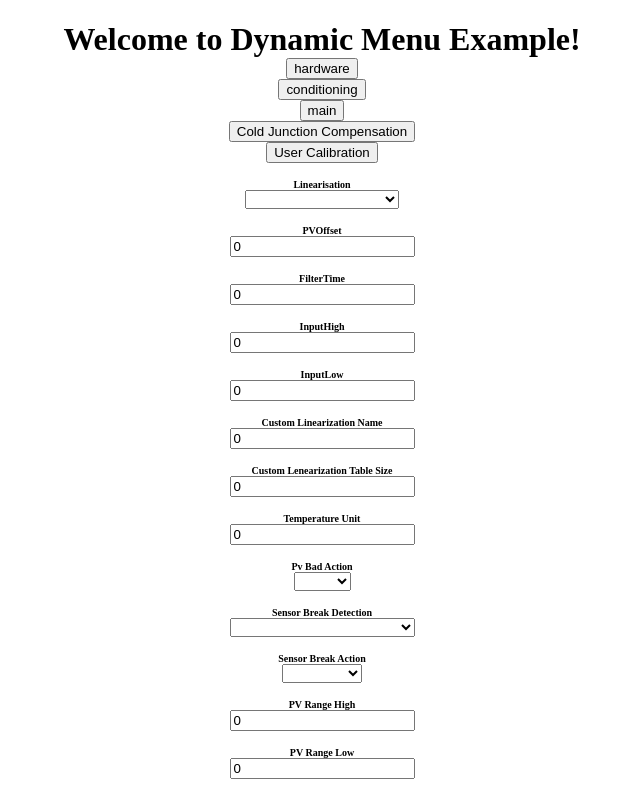
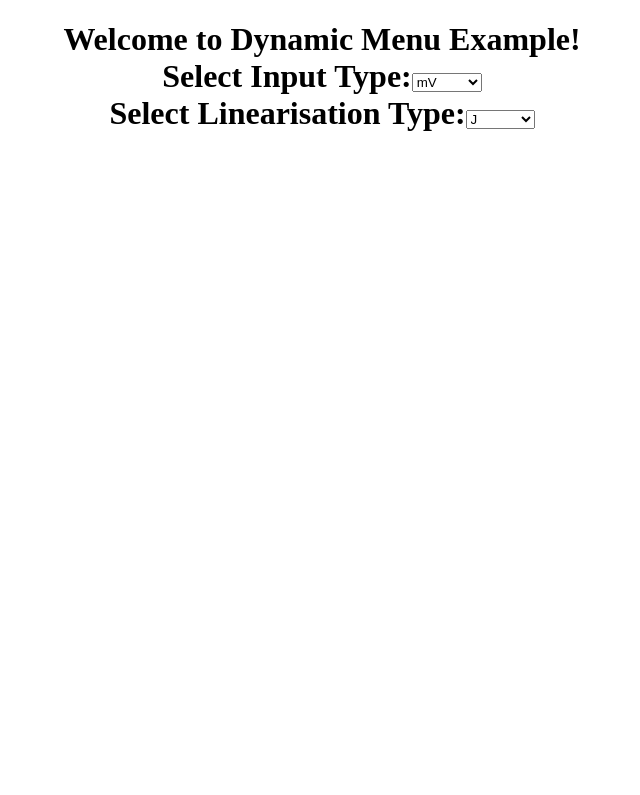
Before and after one commit to PennyTrain/typescriptpractice, an Angular app in the folder dynamic-menu/: page / in a window 1280 px wide. Shown: the top 795 px of the page, without its empty margins (318-958 px from the left). Built offline with nearby package versions, Linux system fonts and the light colour scheme.

Commit message:
Create linearization component in typescript

```diff
--- a/dynamic-menu/src/app/app.component.html
+++ b/dynamic-menu/src/app/app.component.html
@@ -2,6 +2,7 @@
   <h1>
     Welcome to Dynamic Menu Example!
     <!-- <app-menu></app-menu> -->
-    <app-availability-check></app-availability-check>
+    <!-- <app-availability-check></app-availability-check> -->
+     <app-linearization> </app-linearization>
   </h1>
 </div>
--- a/dynamic-menu/src/app/app.component.ts
+++ b/dynamic-menu/src/app/app.component.ts
@@ -2,13 +2,15 @@ import { Component } from '@angular/core';
 import { MenuComponent } from './menu/menu.component';
 import { AvailabilityCheckComponent } from './availability-check/availability-check.component';
 import { IntegratingComponent } from './integrating/integrating.component';
+import { LinearizationComponent } from './linearization/linearization.component';
 
 @Component({
   selector: 'app-root',
   standalone: true,
   imports: [MenuComponent,
     AvailabilityCheckComponent,
-    IntegratingComponent
+    IntegratingComponent,
+    LinearizationComponent
   ],
   templateUrl: './app.component.html',
   styleUrls: ['./app.component.css']
--- /dev/null
+++ b/dynamic-menu/src/app/linearization/availability-rules.ts
@@ -0,0 +1,31 @@
+type InputType = 'mV' | 'V' | 'mA' | 'Zirconia' | 'TC' | 'RTD';
+
+const inputTypes: { [key in InputType]: string[] } = {
+  mV: ['J', 'K', 'L', 'R', 'B', 'N', 'T', 'S', 'Cust_1', 'Cust_2', 'PT100', 'PT1000', 'Linear', 'Sqrt'],
+  V: ['J', 'K', 'L', 'R', 'B', 'N', 'T', 'S', 'Cust_1', 'Cust_2', 'PT100', 'PT1000', 'Linear', 'Sqrt'],
+  mA: ['J', 'K', 'L', 'R', 'B', 'N', 'T', 'S', 'Cust_1', 'Cust_2', 'PT100', 'PT1000', 'Linear', 'Sqrt'],
+  Zirconia: ['Linear'],
+  TC: ['J', 'K', 'L', 'R', 'B', 'N', 'T', 'S', 'Cust_1', 'Cust_2'],
+  RTD: ['Cust_1', 'Cust_2', 'PT100', 'PT1000']
+};
+
+export function LinearizationAvailability(selectedInputType: InputType): { [key: string]: boolean } {
+  const availabilityDict = {
+    J: inputTypes[selectedInputType].includes('J'),
+    K: inputTypes[selectedInputType].includes('K'),
+    L: inputTypes[selectedInputType].includes('L'),
+    R: inputTypes[selectedInputType].includes('R'),
+    B: inputTypes[selectedInputType].includes('B'),
+    N: inputTypes[selectedInputType].includes('N'),
+    T: inputTypes[selectedInputType].includes('T'),
+    S: inputTypes[selectedInputType].includes('S'),
+    Cust_1: inputTypes[selectedInputType].includes('Cust_1'),
+    Cust_2: inputTypes[selectedInputType].includes('Cust_2'),
+    PT100: inputTypes[selectedInputType].includes('PT100'),
+    PT1000: inputTypes[selectedInputType].includes('PT1000'),
+    Linear: inputTypes[selectedInputType].includes('Linear'),
+    Sqrt: inputTypes[selectedInputType].includes('Sqrt')
+  };
+
+  return availabilityDict;
+}
--- a/dynamic-menu/src/app/linearization/linearization.component.html
+++ b/dynamic-menu/src/app/linearization/linearization.component.html
@@ -1 +1,18 @@
-<p>linearization works!</p>
+<div>
+    <label for="inputType">Select Input Type:</label>
+    <select id="inputType" [(ngModel)]="selectedInputType" (change)="updateLinearisationTypes()">
+      <option value="mV">mV</option>
+      <option value="V">V</option>
+      <option value="mA">mA</option>
+      <option value="Zirconia">Zirconia</option>
+      <option value="T/C">T/C</option>
+      <option value="RTD">RTD</option>
+    </select>
+  </div>
+
+  <div>
+    <label for="linearisationType">Select Linearisation Type:</label>
+    <select id="linearisationType">
+      <option *ngFor="let type of linearisationTypes" [value]="type">{{ type }}</option>
+    </select>
+  </div>
--- a/dynamic-menu/src/app/linearization/linearization.component.ts
+++ b/dynamic-menu/src/app/linearization/linearization.component.ts
@@ -1,12 +1,27 @@
-import { Component } from '@angular/core';
+import { Component, OnInit } from '@angular/core';
+import { FormsModule } from '@angular/forms';
+import { CommonModule } from '@angular/common';
+import { LinearizationAvailability } from './availability-rules';
 
 @Component({
   selector: 'app-linearization',
   standalone: true,
-  imports: [],
+  imports: [FormsModule, CommonModule],
   templateUrl: './linearization.component.html',
-  styleUrl: './linearization.component.css'
+  styleUrls: ['./linearization.component.css']
 })
-export class LinearizationComponent {
+export class LinearizationComponent implements OnInit {
+  linearisationTypes: string[] = [];
+  selectedInputType: 'mV' | 'V' | 'mA' | 'Zirconia' | 'TC' | 'RTD' = 'mV'; // Default value
 
+  constructor() { }
+
+  ngOnInit(): void {
+    this.updateLinearisationTypes();
+  }
+
+  updateLinearisationTypes(): void {
+    const availability = LinearizationAvailability(this.selectedInputType);
+    this.linearisationTypes = Object.keys(availability).filter(key => availability[key]);
+  }
 }
```
Also changed, not shown: dynamic-menu/src/app/linearization/alternative-rules.ts (added, +9 -0 lines).
